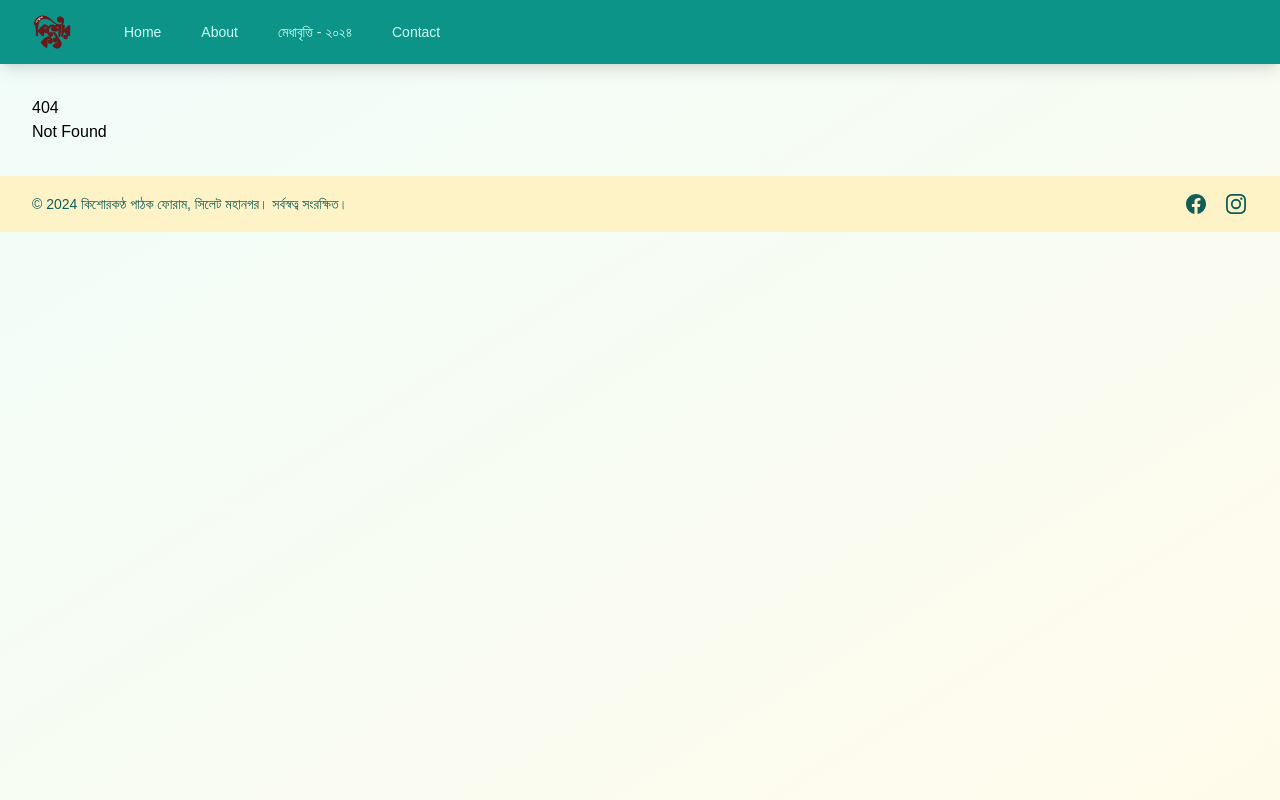
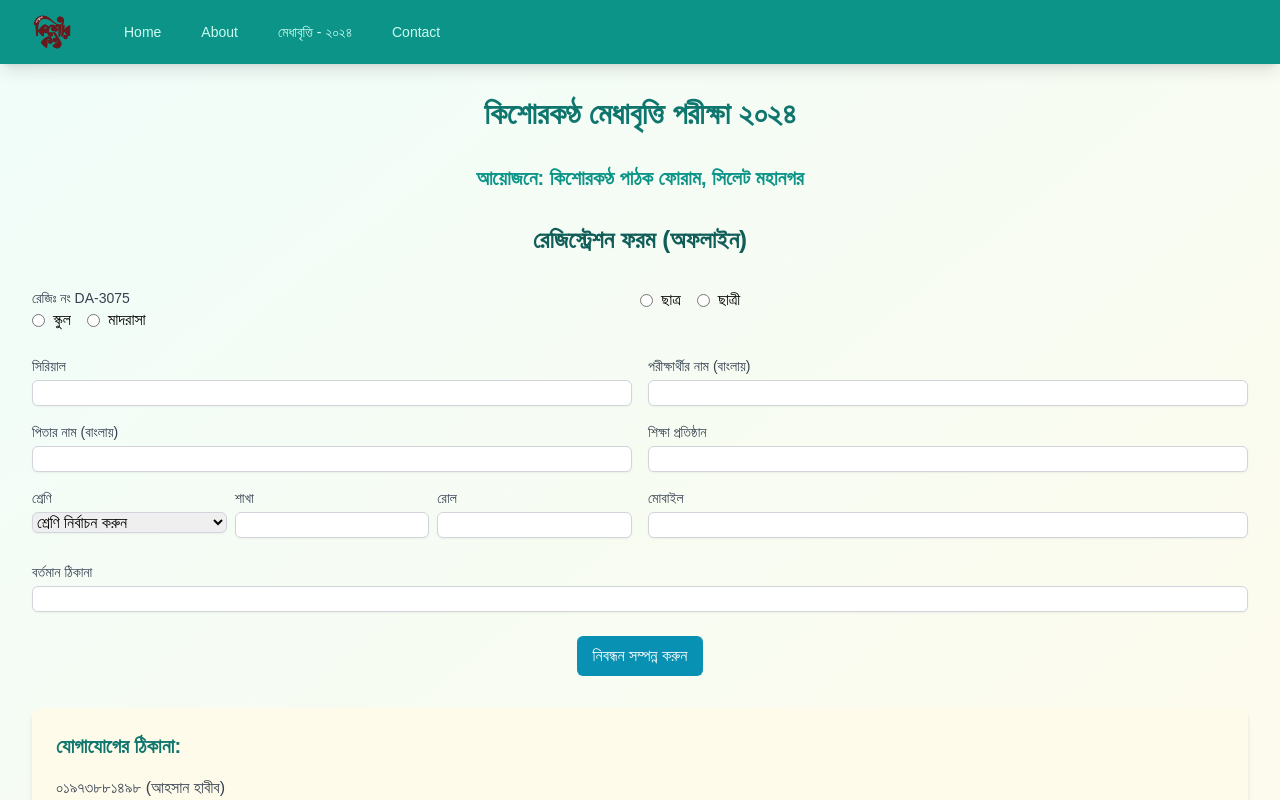
Before and after one commit to Mufassir-Chowdhury/kkrf, a SvelteKit app: page /offline/1 in a window 1280 px wide. Before the commit this address had no page. Shown: the top 800 px of the page. Built offline with nearby package versions, Linux system fonts and the light colour scheme.

Commit message:
added branch offline forms

```diff
--- a/src/routes/(admin)/admin/+page.svelte
+++ b/src/routes/(admin)/admin/+page.svelte
@@ -126,7 +126,7 @@
   </div>
 {:else}
   <div class="space-y-6 p-6">
-    <h2 class="text-2xl font-bold text-center text-teal-700">Registrations</h2>
+    <h2 class="text-2xl font-bold text-center text-teal-700">Registrations [{registrations.length}]</h2>
 
     <div class="flex justify-between items-center">
       <input
--- a/src/routes/(admin)/admin/util.js
+++ b/src/routes/(admin)/admin/util.js
@@ -38,6 +38,8 @@ export function handleExportCSV(registrations) {
         reg.nameEnglish,
         reg.fatherName,
         reg.motherName,
+        reg.institutionType,
+        reg.gender,
         reg.institution,
         reg.class,
         reg.section,
--- /dev/null
+++ b/src/routes/offline/[branch]/+page.svelte
@@ -0,0 +1,214 @@
+<script>
+	import { goto } from '$app/navigation';
+	import { onMount } from 'svelte';
+	import { initializeApp } from 'firebase/app';
+	import { getFirestore, collection, addDoc } from 'firebase/firestore';
+
+	// Your Firebase configuration
+	const firebaseConfig = {
+		apiKey: 'AIzaSyBy8i9BLWzUMulNQJkJsbDX8m6MFYz6T_k',
+		authDomain: 'kkrf-sylhet.firebaseapp.com',
+		projectId: 'kkrf-sylhet',
+		storageBucket: 'kkrf-sylhet.appspot.com',
+		messagingSenderId: '973839955936',
+		appId: '1:973839955936:web:eefd07d1a4b7be73b91d85'
+	};
+
+	let app;
+	let db;
+
+	onMount(() => {
+		app = initializeApp(firebaseConfig);
+		db = getFirestore(app);
+	});
+
+	let formData = {
+		serial: '',
+        institutionType: '',
+		gender: '',
+		name: '',
+		fatherName: '',
+		institution: '',
+		class: '',
+		section: '',
+		classRoll: '',
+		mobile: '',
+		presentAddress: '',
+		creationTime: '',
+        branch: '',
+		confirmed: false  // Add the confirmed field, default to false
+	};
+	let formErrors = {};
+	let submitting = false;
+	let submitSuccess = false;
+	let submitError = '';
+    let branch = $branch;
+	async function handleSubmit() {
+		submitting = true;
+		submitSuccess = false;
+		submitError = '';
+
+		try {
+			formData.creationTime = new Date().toISOString();
+            formData.branch = branch;
+			formData.confirmed = false;  // Ensure confirmed is set to false
+			// const docRef = await addDoc(collection(db, `offline-${branch}`), formData);
+            console.log(formData);
+			// console.log('Document written with ID: ', docRef.id);
+			submitSuccess = true;
+			// goto(`/${branch}/successful`);
+
+			formErrors = {};
+		} catch (e) {
+			console.error('Error adding document: ', e);
+			submitError = 'An error occurred while submitting the form. Please try again.';
+		}
+
+		submitting = false;
+	}
+	let classOptions = [
+		{ value: '৪র্থ', label: '৪র্থ শ্রেণি' },
+		{ value: '৫ম', label: '৫ম শ্রেণি' },
+		{ value: '৬ষ্ঠ', label: '৬ষ্ঠ শ্রেণি' },
+		{ value: '৭ম', label: '৭ম শ্রেণি' },
+		{ value: '৮ম', label: '৮ম শ্রেণি' },
+		{ value: '৯ম', label: '৯ম শ্রেণি' },
+		{ value: '১০ম', label: '১০ম শ্রেণি' }
+	];
+</script>
+
+
+<svelte:head>
+	<title>কিশোরকণ্ঠ মেধাবৃত্তি পরীক্ষা ২০২৪ - নিবন্ধন ফরম</title>
+</svelte:head>
+
+<div class="space-y-8">
+	<h1 class="text-3xl font-bold text-center text-teal-700">কিশোরকণ্ঠ মেধাবৃত্তি পরীক্ষা ২০২৪</h1>
+	<h2 class="text-xl font-semibold text-center text-teal-600">
+		আয়োজনে: কিশোরকণ্ঠ পাঠক ফোরাম, সিলেট মহানগর
+	</h2>
+
+
+	<h3 class="text-2xl font-bold text-center text-teal-800 mb-6">রেজিস্ট্রেশন ফরম (অফলাইন)</h3>
+
+	<form on:submit|preventDefault={handleSubmit} class="space-y-6">
+    <div class="flex justify-between">
+      <div class="w-1/2">
+        <label class="block text-sm font-medium text-gray-700">রেজিঃ নং DA-3075</label>
+        <div class="flex space-x-4">
+          <label class="inline-flex items-center">
+            <input type="radio" bind:group={formData.institutionType} value="school" required class="form-radio">
+            <span class="ml-2">স্কুল</span>
+          </label>
+          <label class="inline-flex items-center">
+            <input type="radio" bind:group={formData.institutionType} value="madrasa" required class="form-radio">
+            <span class="ml-2">মাদরাসা</span>
+          </label>
+        </div>
+      </div>
+      <div class="w-1/2">
+        <label class="block text-sm font-medium text-gray-700"></label>
+        <div class="flex space-x-4">
+          <label class="inline-flex items-center">
+            <input type="radio" bind:group={formData.gender} value="male" required class="form-radio">
+            <span class="ml-2">ছাত্র</span>
+          </label>
+          <label class="inline-flex items-center">
+            <input type="radio" bind:group={formData.gender} value="female" required class="form-radio">
+            <span class="ml-2">ছাত্রী</span>
+          </label>
+        </div>
+      </div>
+    </div>
+
+    <div class="grid grid-cols-1 md:grid-cols-2 gap-4">
+      <div>
+        <label class="block text-sm font-medium text-gray-700">সিরিয়াল</label>
+        <input type="text" bind:value={formData.serial} required class="mt-1 block w-full border border-gray-300 rounded-md shadow-sm">
+        </div>
+      <div>
+        <label class="block text-sm font-medium text-gray-700">পরীক্ষার্থীর নাম (বাংলায়)</label>
+        <input type="text" bind:value={formData.name} required class="mt-1 block w-full border border-gray-300 rounded-md shadow-sm">
+      </div>
+      <div>
+        <label class="block text-sm font-medium text-gray-700">পিতার নাম (বাংলায়)</label>
+        <input type="text" bind:value={formData.fatherName} required class="mt-1 block w-full border border-gray-300 rounded-md shadow-sm">
+      </div>
+      <div>
+        <label class="block text-sm font-medium text-gray-700">শিক্ষা প্রতিষ্ঠান</label>
+        <input type="text" bind:value={formData.institution} required class="mt-1 block w-full border border-gray-300 rounded-md shadow-sm">
+      </div>
+      <div class="grid grid-cols-3 gap-2">
+        <div>
+          <label for="class" class="block text-sm font-medium text-gray-700">শ্রেণি</label>
+          <select
+            id="class"
+            bind:value={formData.class}
+            required
+            class="mt-1 block w-full border border-gray-300 rounded-md shadow-sm focus:ring-indigo-500 focus:border-indigo-500"
+          >
+            <option value="" disabled selected>শ্রেণি নির্বাচন করুন</option>
+            {#each classOptions as option}
+              <option value={option.value}>{option.label}</option>
+            {/each}
+          </select>
+        </div>
+        <div>
+          <label class="block text-sm font-medium text-gray-700">শাখা</label>
+          <input type="text" bind:value={formData.section} required class="mt-1 block w-full border border-gray-300 rounded-md shadow-sm">
+        </div>
+        <div>
+          <label class="block text-sm font-medium text-gray-700">রোল</label>
+          <input type="text" bind:value={formData.classRoll} required class="mt-1 block w-full border border-gray-300 rounded-md shadow-sm">
+        </div>
+      </div>
+      <div>
+        <label class="block text-sm font-medium text-gray-700">মোবাইল</label>
+        <input type="tel" bind:value={formData.mobile} required class="mt-1 block w-full border border-gray-300 rounded-md shadow-sm">
+      </div>
+    </div>
+
+    <div>
+      <label class="block text-sm font-medium text-gray-700">বর্তমান ঠিকানা</label>
+      <input type="text" bind:value={formData.presentAddress} required class="mt-1 block w-full border border-gray-300 rounded-md shadow-sm">
+    </div>
+
+
+    <div class="text-center">
+      <button type="submit" class="bg-cyan-600 text-white py-2 px-4 rounded-md hover:bg-cyan-700 transition-colors" disabled={submitting}>
+        {submitting ? 'Submitting...' : 'নিবন্ধন সম্পন্ন করুন'}
+      </button>
+    </div>
+  </form>
+
+	{#if submitSuccess}
+		<div class="mt-4 p-2 bg-green-100 text-green-700 rounded">
+			Your application has been successfully submitted!
+		</div>
+	{/if}
+
+	{#if submitError}
+		<div class="mt-4 p-2 bg-red-100 text-red-700 rounded">
+			{submitError}
+		</div>
+	{/if}
+
+	<div class="mt-8 space-y-4">
+		<div class="bg-amber-50 p-6 rounded-lg shadow-md">
+			<h4 class="text-xl font-semibold text-teal-700 mb-4">যোগাযোগের ঠিকানা:</h4>
+			<ul class="space-y-2 text-gray-700">
+				<li>০১৯৭৩৮৮১৪৯৮ (আহসান হাবীব)</li>
+				<li>০১৯০৮৩০৩৮২৬ (রফিকুল ইসলাম)</li>
+				<li>০১৮৭৭৪৩৮৫৪৮ (ছফির উদ্দীন)</li>
+				<li>০১৩০৬৩২১০৫২ (আবুল হাসান রিয়াদ)</li>
+			</ul>
+		</div>
+
+		<div class="text-sm text-gray-600 text-center">
+			বিস্তারিত তথ্যের জন্য: <a
+				href="http://www.kkrfsylhet.org"
+				class="text-teal-600 hover:underline">www.kkrfsylhet.org</a
+			>
+		</div>
+	</div>
+</div>
```
